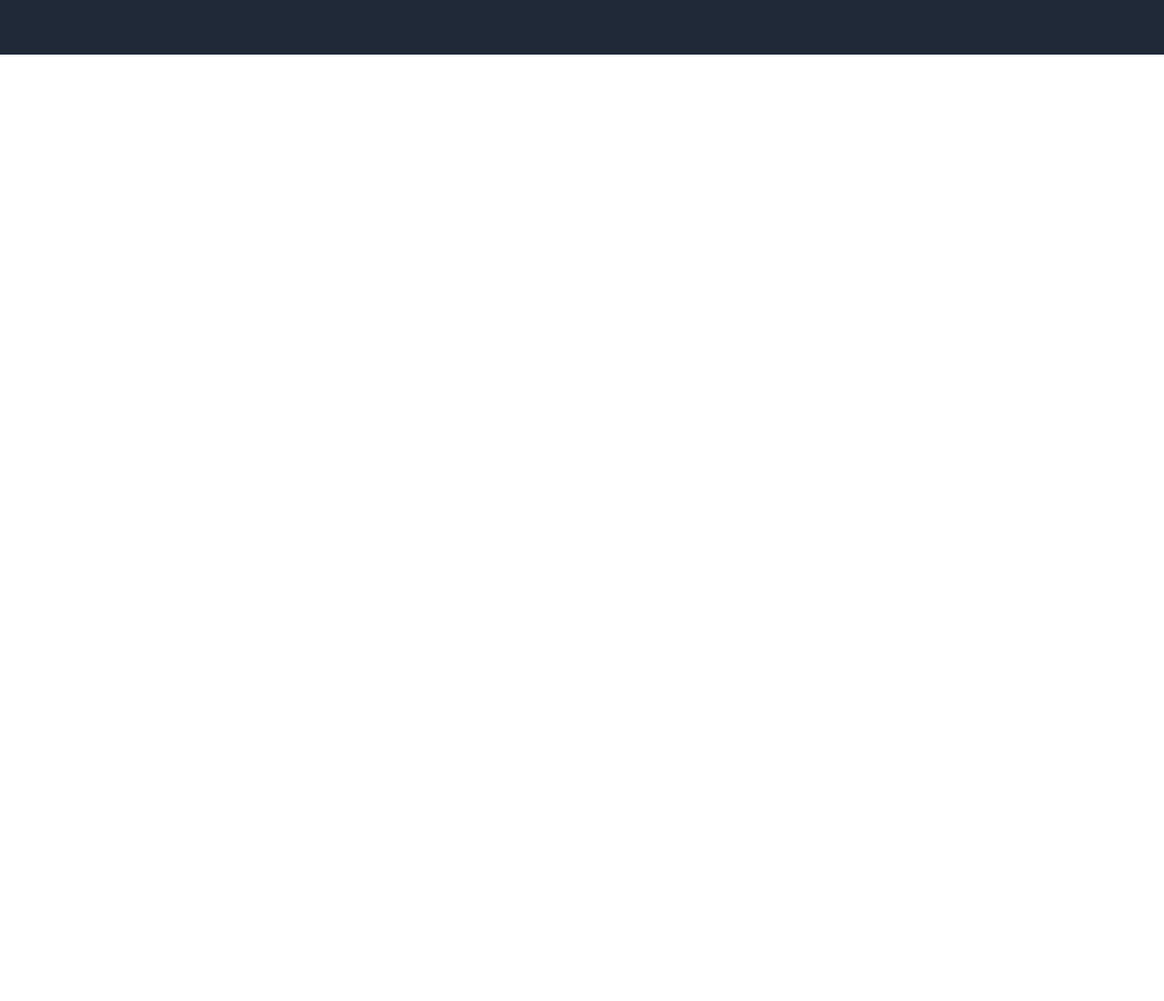
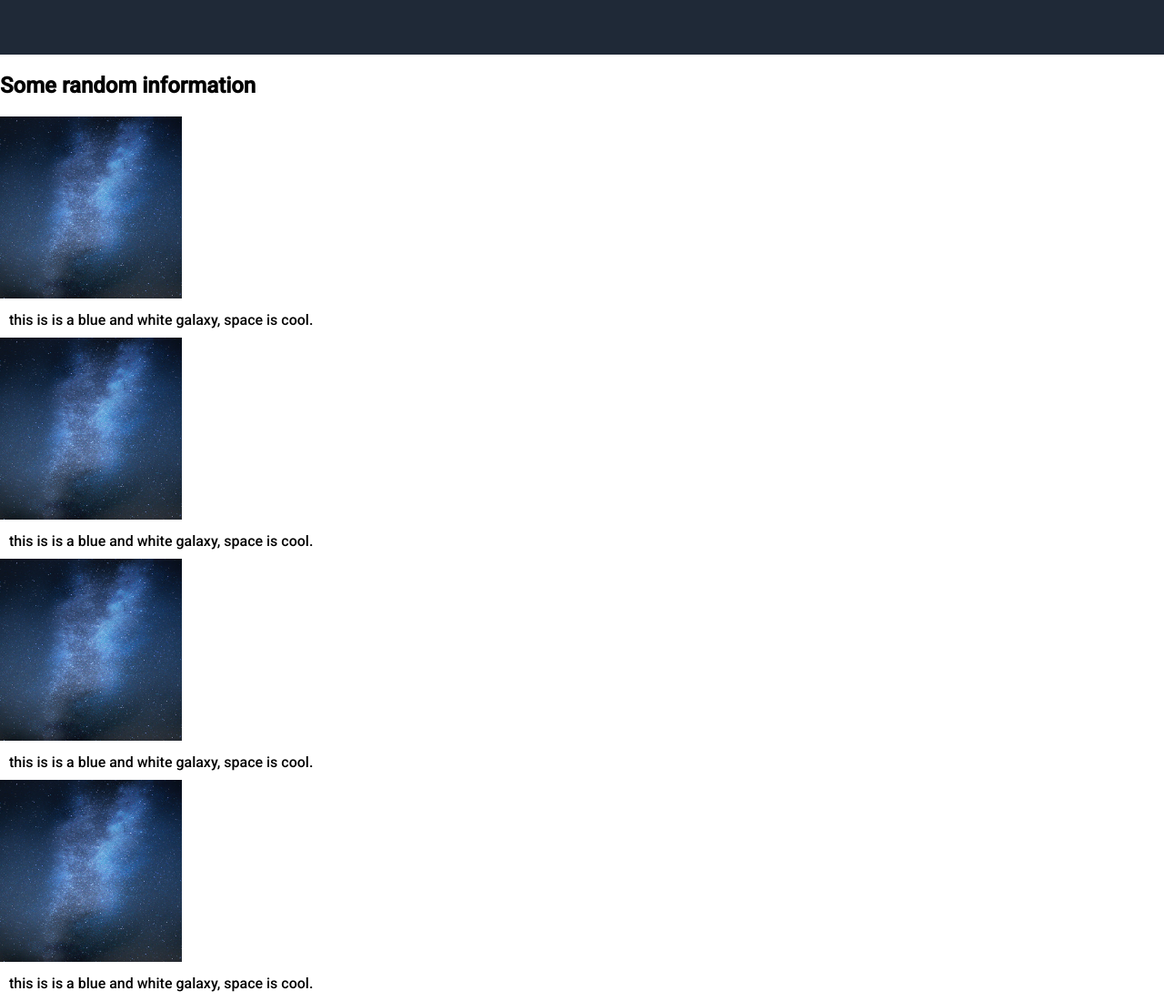
Before and after one commit to TylerChea/Odin-Landing-Page, a plain HTML site: page index.html in a window 1280 px wide. Shown: the part 440-1540 px from the top of the page at 91% size. Before the commit the page ends 800 px from the top, so only its background shows below. Drawn offline with Linux system fonts and the light colour scheme.

Commit message:
Add HTML for second section

```diff
--- a/index.html
+++ b/index.html
@@ -41,6 +41,19 @@
         </div>
     </div>
     <!-- Section 2: Main: Will include title text + 4 info cards -->
+    <div class="infoContainer">
+        <h2>Some random information</h2>
+        <div class="images">
+            <img src="./images/galaxy_unsplash.jpg" alt="blue and white galaxy" style="width: 200px; height: 200px;">
+            <p>this is is a blue and white galaxy, space is cool.</p>
+            <img src="./images/galaxy_unsplash.jpg" alt="blue and white galaxy" style="width: 200px; height: 200px;">
+            <p>this is is a blue and white galaxy, space is cool.</p>
+            <img src="./images/galaxy_unsplash.jpg" alt="blue and white galaxy" style="width: 200px; height: 200px;">
+            <p>this is is a blue and white galaxy, space is cool.</p>
+            <img src="./images/galaxy_unsplash.jpg" alt="blue and white galaxy" style="width: 200px; height: 200px;">
+            <p>this is is a blue and white galaxy, space is cool.</p>
+        </div>
+    </div>
     <!-- Section 3: Quote -->
     <!-- Section 4: Call to action -->
 </body>
```
Also changed, not shown: images/galaxy_unsplash.jpg (added).
